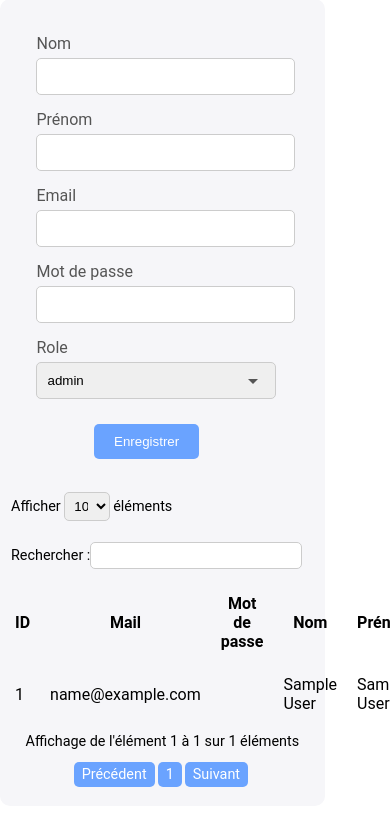
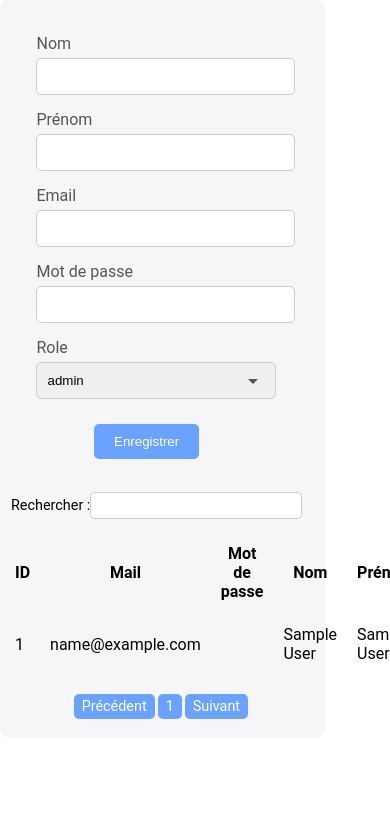
Before and after one commit to Tathoon/Projet_Web, a PHP site: page /pages/admin/utilisateurs_admin.php in a window 390 px wide. Shown: the part 313-1139 px from the top of the page. Run offline with PHP 8.4, Linux system fonts and the light colour scheme; the visitor is signed in with stand-in values (Sample User, id 1); data comes from the database, SQL or seed files in the repository; some libraries are stand-ins or nearby versions.

Commit message:
suppr elem tab

```diff
--- a/styles.css
+++ b/styles.css
@@ -780,6 +780,7 @@ main .bottom_data .reminders {
   font-size: 1rem;
   text-align: center;
   color: dark;
+  margin-top: 15px;
 }
 
 .dataTables_paginate .paginate_button {
@@ -797,10 +798,7 @@ main .bottom_data .reminders {
 }
 
 .dataTables_info {
-  padding: 12px 10px;
-  font-size: 1rem;
-  text-align: center;
-  color: dark;
+  display: none;
 }
 
 .dataTables_filter {
@@ -811,10 +809,7 @@ main .bottom_data .reminders {
 }
 
 .dataTables_length {
-  padding: 12px 10px;
-  font-size: 1rem;
-  text-align: left;
-  color: dark;
+  display: none;
 }
 
 .sorting {
@@ -830,17 +825,11 @@ main .bottom_data .reminders {
   box-sizing: border-box;
 }
 
-.dataTables_length select {
-  width: 5%;
-  padding: 5px;
-  margin-bottom: 5px;
-  border: 1px solid #ccc;
-  border-radius: 5px;
-  box-sizing: border-box;
-}
+
 .center-content {
   text-align: center;
 }
+
 /* ========Utilisateurs Admin =================== */
 
 table.tab {
@@ -968,12 +957,6 @@ table.tab td {
   height: 36px;
   border-radius: 50%;
   object-fit: cover;
-}
-.dataTables_length {
-  padding: 12px 10px;
-  font-size: 1rem;
-  text-align: left;
-  color: dark;
 }
 
 .form-container {
@@ -1960,9 +1943,7 @@ main .bottom_data .reminders .task_list {
 }
 
 .dataTables_paginate,
-.dataTables_info,
-.dataTables_filter,
-.dataTables_length {
+.dataTables_filter {
   padding: 8px 6px;
   font-size: 0.9rem;
 }
@@ -1976,9 +1957,6 @@ main .bottom_data .reminders .task_list {
   width: 70%;
 }
 
-.dataTables_length select {
-  width: 15%;
-}
 }
 
 
```
Also changed, not shown: pages/admin/tickets_admin.php (line endings or trailing spaces).
